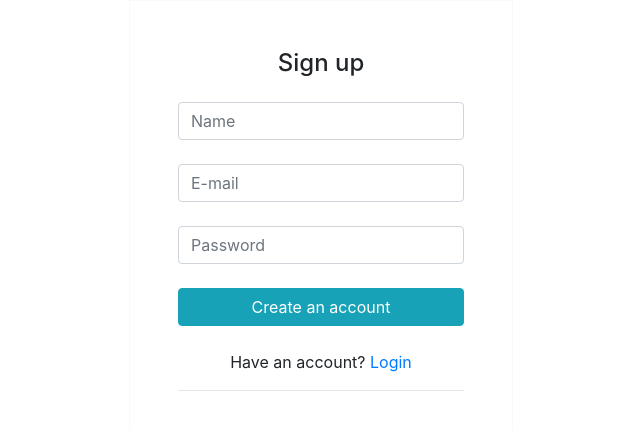
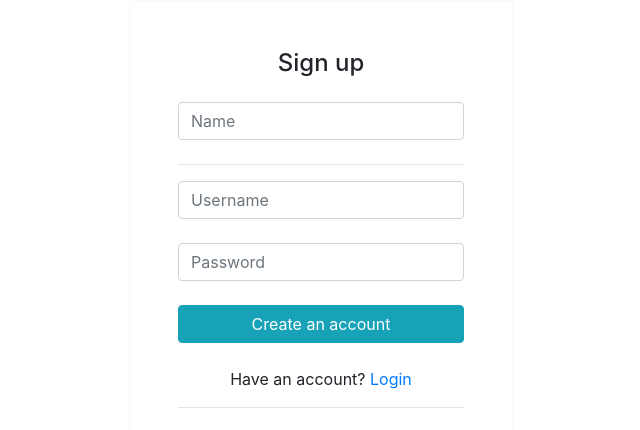
Before and after one commit to adxl/Weight-Tracker, a React (Create React App) app in the folder wt-client/: page /register in a window 1280 px wide. Shown: the top 430 px of the page, without its empty margins (319-959 px from the left). Built offline with nearby package versions, Linux system fonts and the light colour scheme.

Commit message:
add register feature

```diff
--- a/wt-client/src/components/register.jsx
+++ b/wt-client/src/components/register.jsx
@@ -3,19 +3,60 @@ import {Link} from 'react-router-dom';
 
 export default class Register extends Component {
 
-	state = {  }
+	state = {
+		username: '',
+		password: '',
+		name: ''
+	}
+
+	handleInputChange = e => {
+		// console.log(e.target.id + ': ' + e.target.value);
+		const { id } = e.target;
+		const { value } = e.target;
+
+		switch (id) {
+		case 'name':
+			this.setState({name: value});
+			break;
+		case 'username':
+			this.setState({ username: value });
+			break;
+		case 'password':
+			this.setState({ password: value});
+			break;
+		}
+	}
+
+	handleSubmit = e => {
+		e.preventDefault();
+
+		const options = {
+			method: 'POST',
+			headers: { 'Content-Type': 'application/json' },
+			body: JSON.stringify(this.state)
+		};
+
+		fetch('http://localhost:8080/register/',options)
+			.then(data => {
+				if (data.ok)
+					window.location.replace('http://localhost:3000/login');
+			})
+			.catch(error => console.log('caught:' + error));
+	}
 
 	render() {
 		return (
 			<div className='register-container'>
-				<form className="text-center border border-light p-5">
+				<form className="text-center border border-light p-5" onSubmit={this.handleSubmit} >
 					<p className="h4 mb-4">Sign up</p>
 
-					<input type="text" className="form-control mb-4" placeholder="Name"/>
+					<input type="text" id="name" className="form-control mb-4" placeholder="Name" onChange={this.handleInputChange} />
 
-					<input type="email" className="form-control mb-4" placeholder="E-mail"/>
+					<hr/>
 
-					<input type="password" className="form-control" placeholder="Password"/>
+					<input type="text" id="username" className="form-control mb-4" placeholder="Username" onChange={this.handleInputChange} />
+
+					<input type="password" id="password" className="form-control" placeholder="Password" onChange={this.handleInputChange} />
 
 					<button className="btn btn-info my-4 btn-block" type="submit">Create an account</button>
 
```
